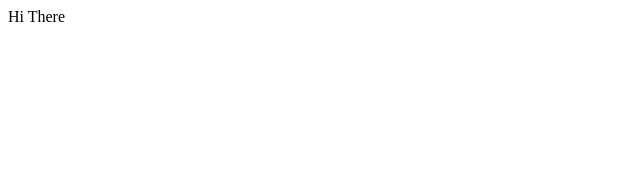
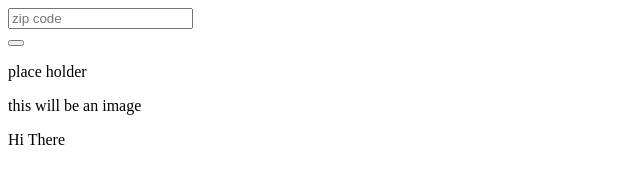
Before and after one commit to SeanCMeyer/MVP-bills-tracker, a React app: page / in a window 1280 px wide. Shown: the whole page, without its empty margins (0-640 px from the left). Built offline with nearby package versions, Linux system fonts and the light colour scheme.

Commit message:
weekend commit, decide on direction. Project is an animal adoption helper.

```diff
--- /dev/null
+++ b/client/components/AnimalView.js
@@ -0,0 +1,11 @@
+import React from "react";
+
+const MainView = props => {
+  return (
+    <div>
+      <p>this will be an image</p>
+    </div>
+  );
+};
+
+export default MainView;
--- a/client/components/App.js
+++ b/client/components/App.js
@@ -1,9 +1,36 @@
 import React, { Component } from "react";
+import SelectionBar from "./SelectionBar";
+import AnimalView from "./AnimalView";
+import axios from "axios";
+require("dotenv").config();
 
-class App extends Component {
+export default class App extends Component {
+  constructor() {
+    super();
+    this.state = {
+      currentAnimalID: 1
+    };
+  }
+
+  componentDidMount() {
+    this.getAnimal();
+  }
+
+  getAnimal(animalID) {
+    axios.get("");
+  }
+
+  handleClick() {
+    console.log("hi I'm getting a pet");
+  }
+
   render() {
-    return <div>Hi There</div>;
+    return (
+      <div>
+        <SelectionBar handleClick={this.handleClick} />
+        <AnimalView />
+        <p>Hi There</p>
+      </div>
+    );
   }
 }
-
-export default App;
--- /dev/null
+++ b/client/components/SelectionBar.js
@@ -0,0 +1,18 @@
+import React from "react";
+import { InputGroup, InputGroupAddon, Button, Input } from "reactstrap";
+
+const SelectionBar = ({ handleClick }) => {
+  return (
+    <div>
+      <InputGroup>
+        <Input placeholder="zip code" />
+        <InputGroupAddon addonType="append">
+          <Button color="primary" />
+        </InputGroupAddon>
+        <p>place holder</p>
+      </InputGroup>
+    </div>
+  );
+};
+
+export default SelectionBar;
```
Also changed, not shown: package.json (+5 -2 lines), dist/index.html, 2 other files.
